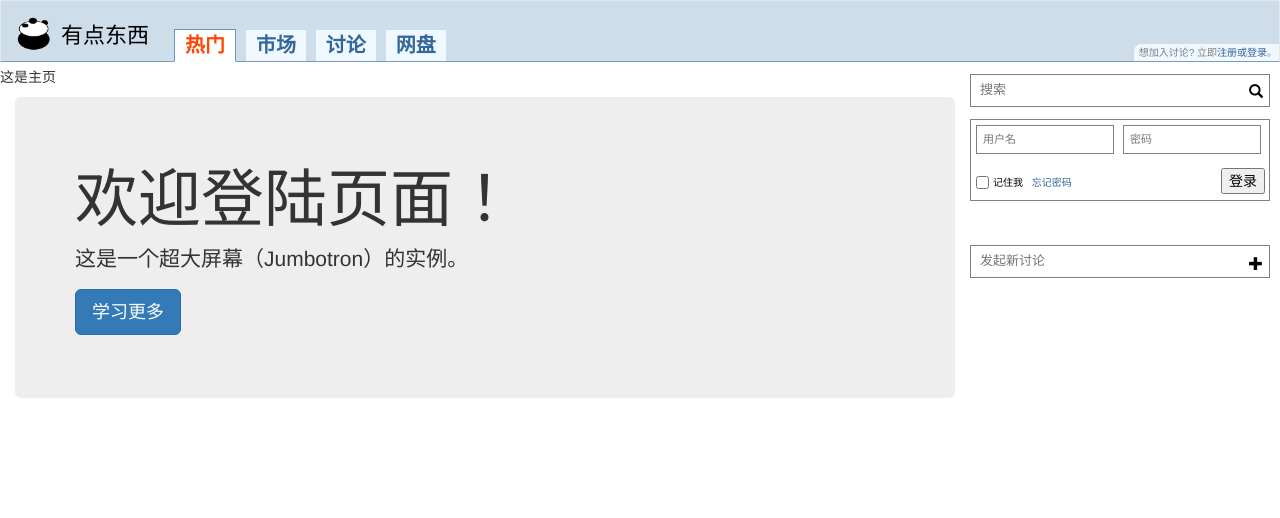
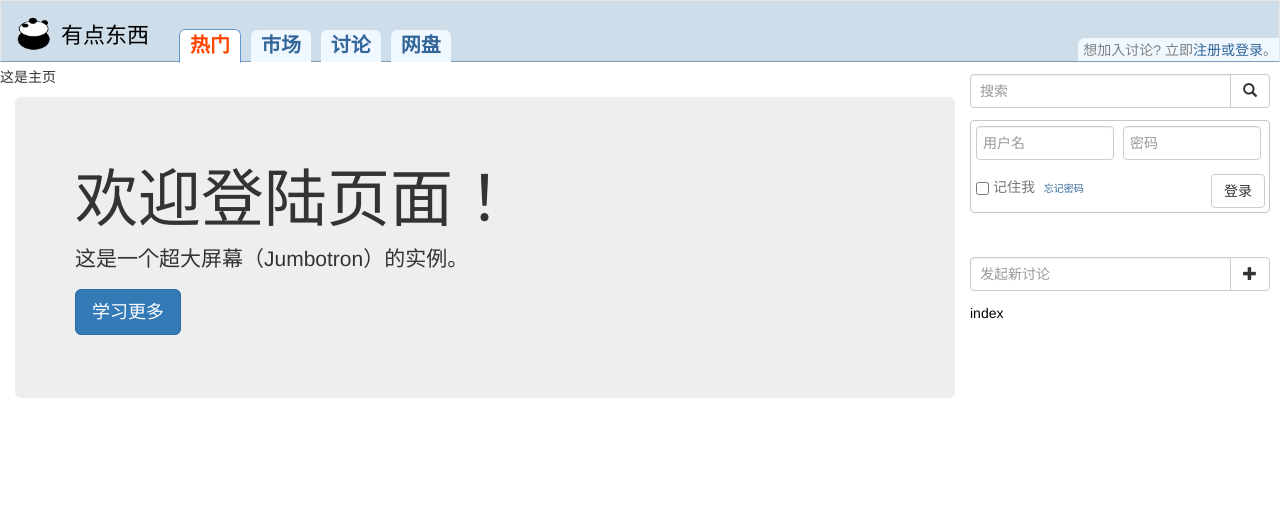
Before and after one commit to brisoncreak/STC-NWSUAF, a Django app: page / in a window 1280 px wide. Shown: the top 518 px of the page. Run offline with Django 3.2, Linux system fonts and the light colour scheme; some libraries are stand-ins or nearby versions.

Commit message:
美化前端样式

```diff
--- a/index/static/css/base.css
+++ b/index/static/css/base.css
@@ -36,7 +36,6 @@ body{
     width:100px;
     margin-left:60px;
     font-size:22px;
-    font-family:Microsoft YaHei;
     color: #141414;
     font-weight:200;
     margin-top: 10px;
@@ -63,7 +62,7 @@ body{
 .tabmenu{
     list-style: none;
     display: inline-block;
-    padding-left: 10px;
+    padding-left: 15px;
     height:30px;
     margin-bottom: 0;
     margin-top: 30px;
@@ -73,13 +72,18 @@ body{
     font-weight: bold;
     margin: 0 3px;
 
+
 }
 
 .tabmenu li a{
-    padding: 4px 10px 5px 10px;
+    padding: 4px 10px 6px 10px;
     background-color: #eff7ff;
     text-decoration:none;
     font-size:20px;
+
+    border-top-right-radius: 6px;
+    border-top-left-radius: 6px;
+
 }
 a {
     text-decoration: none;
@@ -91,6 +95,7 @@ li.selected a {
     border: 1px solid #5f99cf;
     border-bottom: 1px solid white;
     z-index: 100;
+
 }
 
 .header-bottom-right{
@@ -100,7 +105,7 @@ li.selected a {
     right:0;
     background-color: #EFF7FF;
     border-top-left-radius: 7px;
-    font-size: 10px;
+    //font-size: 10px;
     padding: 2px 2px 1px 5px;
     color:gray;
 }
@@ -116,3 +121,119 @@ li.selected a {
     margin: 5px 310px 0px 0px;
     background-color: #fff;
 }
+.topic-title{
+    font-size: 20px;
+    margin:0;
+}
+.topic-group{
+    margin:20px;
+}
+.login-form-side .user{
+    width:138px;
+    //border:1px solid gray;
+    margin:5px 0px 0px 5px;
+    padding:6px;
+    //font-size:11px;
+    display: inline;
+}
+.login-form-side .pwd{
+    width:138px;
+    //border:1px solid gray;
+    margin:5px 0px 0px 5px;
+    padding:6px;
+    //font-size:11px;
+    display: inline;
+}
+.login-form-side .blank{
+    height:10px;
+}
+.login-form-side {
+    border:1px solid #80808070;
+    border-top-right-radius: 4px;
+    border-top-left-radius: 4px;
+    border-bottom-right-radius:4px;
+    border-bottom-left-radius:4px;
+}
+.login-form-side a{
+    //color:#e87c7c;
+}
+
+.spacer{
+    margin:7px 0 12px 0;
+}
+.submit{
+    float:right;
+    margin:4px;
+}
+.remember-me{
+    float:left;
+    line-height:24px;
+    margin-left:5px;
+    margin-top: 5px;
+
+}
+.login-form-side .rem
+{
+    display: inline-block;
+    vertical-align: middle;
+    margin-bottom: 4px;
+}
+.remember-me label {
+    font-weight: normal;
+    //font-size:10px;
+}
+.recover-password{
+    margin-left:5px;
+    font-size:10px;
+}
+#search{
+    white-space: nowrap;
+}
+#search input[type=text]{
+    //border:1px solid gray;
+    //font-size: 13px;
+    width:100%;
+    padding:6px 25px 6px 9px;
+    vertical-align: middle;
+}
+#search button[type=submit]{
+    height: 13px;
+    width: 13px;
+    border: none;
+    margin-left: -25px;
+    margin-bottom: 3px;
+    padding:0;
+    vertical-align: middle;
+    background-color: transparent;
+}
+.clear{
+    clear:both;
+}
+.blank .alert{
+    margin: 0 0 0 5px;
+    padding:0;
+    font-size:10px;
+    //color:pink;
+
+
+}
+#newtopic input[type=text]{
+    border:none;
+    outline:none;
+    border-bottom:1px solid gray;
+    //font-size: 13px;
+    width:100%;
+    padding:6px 25px 6px 9px;
+    vertical-align: middle;
+}
+
+#newtopic button[type=submit]{
+    height: 13px;
+    width: 13px;
+    border: none;
+    margin-left: -25px;
+    margin-bottom: 3px;
+    padding:0;
+    vertical-align: middle;
+    background-color: transparent;
+}
--- a/index/static/css/index.css
+++ /dev/null
@@ -1,106 +0,0 @@
-.topic-title{
-    font-size: 20px;
-    margin:0;
-}
-.topic-group{
-    margin:20px;
-}
-.login-form-side .user{
-    width:138px;
-    border:1px solid gray;
-    margin:5px 0px 0px 5px;
-    padding:6px;
-    font-size:11px;
-}
-.login-form-side .pwd{
-    width:138px;
-    border:1px solid gray;
-    margin:5px 0px 0px 5px;
-    padding:6px;
-    font-size:11px;
-}
-.login-form-side .blank{
-    height:10px;
-}
-.login-form-side {
-    border:1px solid gray;
-}
-.spacer{
-    margin:7px 0 12px 0;
-}
-.submit{
-    float:right;
-    margin:4px;
-}
-.remember-me{
-    float:left;
-    line-height:24px;
-    margin-left:5px;
-    margin-top: 5px;
-
-}
-.login-form-side .rem
-{
-    display: inline-block;
-    vertical-align: middle;
-    margin-bottom: 4px;
-}
-.remember-me label {
-    font-weight: normal;
-    font-size:10px;
-}
-.recover-password{
-    margin-left:5px;
-    font-size:10px;
-}
-#search{
-    white-space: nowrap;
-}
-#search input[type=text]{
-    border:1px solid gray;
-    font-size: 13px;
-    width:100%;
-    padding:6px 25px 6px 9px;
-    vertical-align: middle;
-}
-#search button[type=submit]{
-    height: 13px;
-    width: 13px;
-    border: none;
-    margin-left: -25px;
-    margin-bottom: 3px;
-    padding:0;
-    vertical-align: middle;
-    background-color: transparent;
-}
-.clear{
-    clear:both;
-}
-.blank .alert{
-    margin: 0 0 0 5px;
-    padding:0;
-    font-size:10px;
-    //color:pink;
-
-
-}
-#newtopic input[type=text]{
-    border:none;
-    outline:none;
-    border-bottom:1px solid gray;
-    font-size: 13px;
-    width:100%;
-    padding:6px 25px 6px 9px;
-    vertical-align: middle;
-}
-
-#newtopic button[type=submit]{
-    height: 13px;
-    width: 13px;
-    border: none;
-    margin-left: -25px;
-    margin-bottom: 3px;
-    padding:0;
-    vertical-align: middle;
-    background-color: transparent;
-}
--- a/index/templates/base.html
+++ b/index/templates/base.html
@@ -65,7 +65,58 @@
 
 
 <div class="side">
-    {% block side %}{% endblock %}
+    <div class="spacer">
+        <form action="#" id="search">
+            <div class="input-group">
+            <input type="text" class="form-control" placeholder="搜索">
+                <span class="input-group-btn">
+                    <button class="btn btn-default" type="button"><span class="glyphicon glyphicon-search" aria-hidden="true"></span></button>
+                </span>
+            </div>
+        </form>
+    </div>
+
+    <div class="spacer">
+    {% if request.user.is_authenticated %}
+    <h1>已登录</h1>
+    <a href="{% url 'logout'%}">logout</a>
+
+    {% endif %}
+        <form action="{% url 'login' %}" method="POST" class="login-form-side">
+        {% csrf_token %}
+            <input class="user form-control" type="text" name="username" placeholder="用户名">
+            <input class="pwd form-control" type="password" name="password" placeholder="密码">
+            <div class="blank">
+                <!--显示登录错误信息-->
+            </div>
+            <div class="remember-me">
+                <input class="rem" type="checkbox" name="rem" id="rem-login-main">
+                <label for="rem-login-main" class="text-muted">记住我</label>
+                <a class="recover-password" class="text-muted" href="#">忘记密码</a>
+            </div>
+            <div class="submit">
+                <button type="submit" class="btn btn-default" >登录</button>
+            </div>
+            <div class="clear"></div>
+        </form>
+    </div>
+
+    <div class="spacer"><br></div>
+
+    <div class="spacer">
+        <form action="#" id="search">
+            <div class="input-group">
+            <input type="text" class="form-control" placeholder="发起新讨论">
+                <span class="input-group-btn">
+                    <button class="btn btn-default" type="button"><span class="glyphicon glyphicon-plus" aria-hidden="true"></span></button>
+                </span>
+            </div>
+        </form>
+    </div>
+    <div class="spacer">
+    {% block side %}
+    {% endblock %}
+    </div>
 </div>
 
 <div class="content">
--- a/index/templates/index.html
+++ b/index/templates/index.html
@@ -25,47 +25,5 @@
 
 
 {% block side %}
-    <div class="spacer">
-        <form action="#" id="search">
-            <input type="text" name="wd" placeholder="搜索">
-            <button type="submit" value="" tabindex="22">
-            <span class="glyphicon glyphicon-search" aria-hidden="true"></span>
-            </button>
-        </form>
-    </div>
-
-    <div class="spacer">
-    {% if request.user.is_authenticated %}
-    <h1>已登录</h1>
-    <a href="{% url 'logout'%}">logout</a>
-
-    {% endif %}
-        <form action="{% url 'login' %}" method="POST" class="login-form-side">
-        {% csrf_token %}
-            <input class="user" type="text" name="username" placeholder="用户名">
-            <input class="pwd" type="password" name="password" placeholder="密码">
-            <div class="blank">
-                <!--显示登录错误信息-->
-            </div>
-            <div class="remember-me">
-                <input class="rem" type="checkbox" name="rem" id="rem-login-main">
-                <label for="rem-login-main">记住我</label>
-                <a class="recover-password" href="#">忘记密码</a>
-            </div>
-            <div class="submit">
-                <button type="submit" >登录</button>
-            </div>
-            <div class="clear"></div>
-        </form>
-    </div>
-
-    <div class="spacer"><br></div>
-    <div class="spacer">
-        <form action="#" method="POST" id="search">
-            <input type="text" name="title" maxlength="50" placeholder="发起新讨论">
-            <button type="submit" value="" tabindex="22">
-            <span class="glyphicon glyphicon-plus" aria-hidden="true"></span>
-            </button>
-        </form>
-    </div>
+index
 {% endblock %}
```
